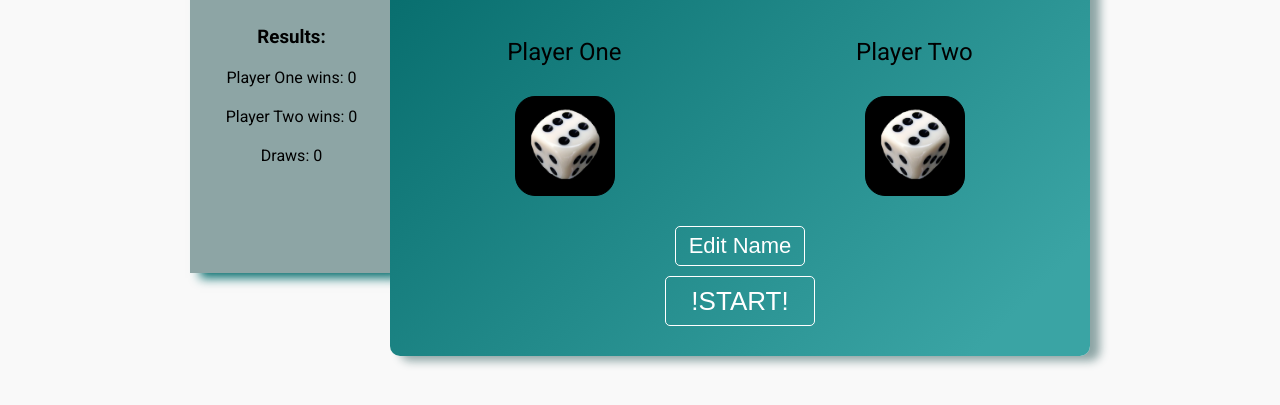
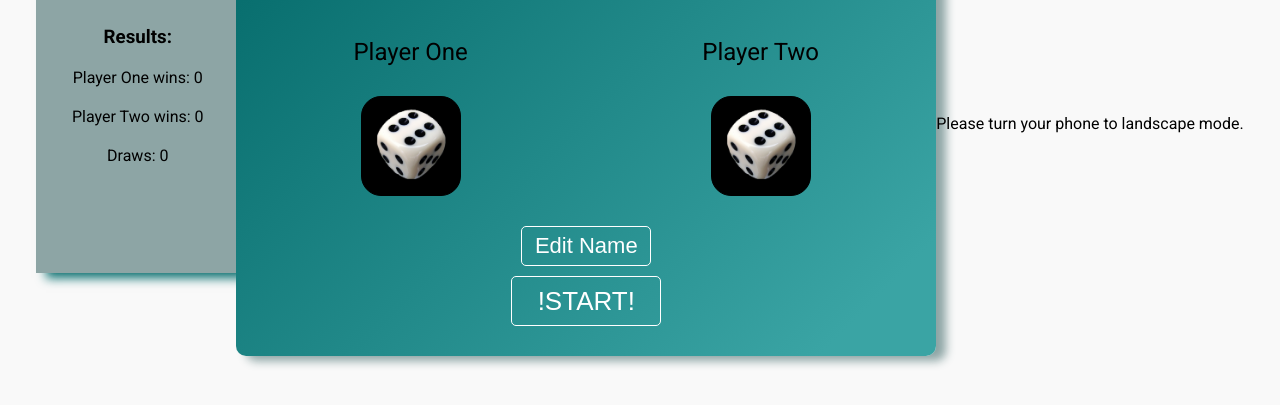
Before and after one commit to kozdro/dice-roll-game, a plain HTML site: page index.html in a window 1280 px wide. Shown: the part 277-682 px from the top of the page. Drawn offline with Linux system fonts and the light colour scheme.

Commit message:
add warning message

```diff
--- a/index.html
+++ b/index.html
@@ -38,6 +38,9 @@
             <button class="play">!Start!</button>
         </div>
     </div>
+    <div class="warning-message">
+        Please turn your phone to landscape mode.
+    </div>
 
     <script src="script.js"></script>
 </body>
```
